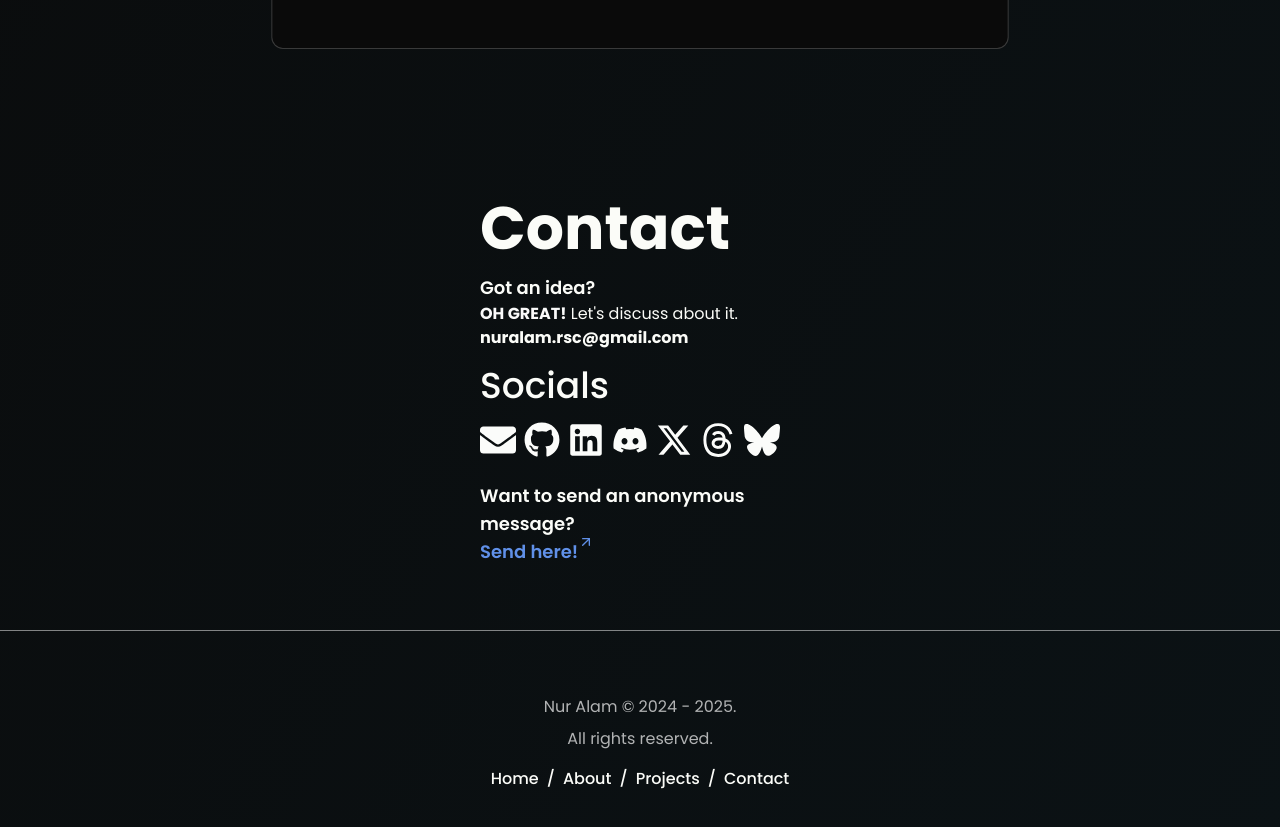
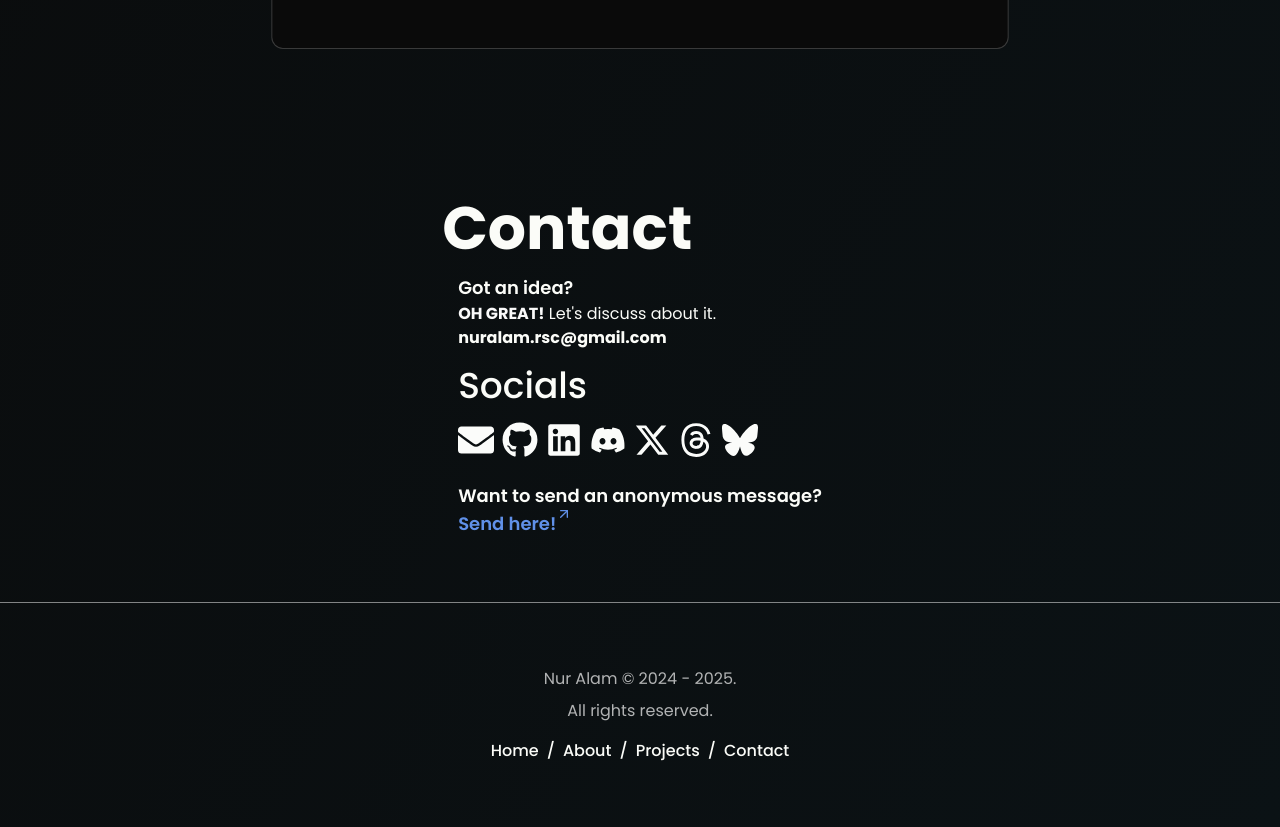
Before and after one commit to NurAlam123/natrium, a Next.js app: page / in a window 1280 px wide. Shown: the part 6160-6987 px from the top of the page. Built offline with nearby package versions, Linux system fonts and the light colour scheme.

Commit message:
fix: fix contact page animation

```diff
--- a/src/components/Contact/MessageLink.tsx
+++ b/src/components/Contact/MessageLink.tsx
@@ -4,7 +4,7 @@ import Link from "next/link";
 const MessageLink = () => {
   return (
     <>
-      <p className="font-semibold text-start mt-6 max-w-xs">
+      <p className="font-semibold text-start mt-6 max-w-sm">
         Want to send an anonymous message?
         <Link href="/message" className="flex text-blue w-fit relative">
           Send here!
--- a/src/components/animation/layout.tsx
+++ b/src/components/animation/layout.tsx
@@ -1,5 +1,6 @@
 "use client";
-import { motion } from "framer-motion";
+import { motion, useInView, Variants } from "framer-motion";
+import { useEffect, useRef } from "react";
 
 export const SlideIn = ({
   children,
@@ -34,3 +35,39 @@ export const BlurOut = ({ children }: { children?: React.ReactNode }) => {
     </motion.div>
   );
 };
+
+const fadeInViewVariants: Variants = {
+  initial: {
+    opacity: 0,
+    scale: 0.8,
+  },
+  fadeIn: {
+    opacity: 1,
+    scale: 1,
+    transition: {
+      duration: 0.4,
+      ease: "easeIn",
+    },
+  },
+};
+
+export const FadeInView: React.FC<{
+  children: React.ReactNode;
+  className?: string;
+  once?: boolean;
+  amount?: number;
+}> = ({ children, once = false, className, amount = 0.3 }) => {
+  const containerRef = useRef<HTMLDivElement>(null);
+  const inView = useInView(containerRef, { amount: amount, once: once });
+
+  return (
+    <motion.div
+      ref={containerRef}
+      animate={inView ? "fadeIn" : "initial"}
+      variants={fadeInViewVariants}
+      className={className}
+    >
+      {children}
+    </motion.div>
+  );
+};
--- a/src/sections/Contact.tsx
+++ b/src/sections/Contact.tsx
@@ -1,29 +1,13 @@
-"use client";
-
+import { FadeInView } from "@/components/animation/layout";
 import { MessageLink, Socials } from "@/components/Contact";
-import { motion, useScroll } from "framer-motion";
-import { useRef } from "react";
 
 const Contact = () => {
-  const containerRef = useRef<HTMLElement>(null);
-  const { scrollYProgress } = useScroll({
-    target: containerRef,
-    offset: ["start end", "end end"],
-  });
-
   return (
-    <motion.section
-      id="contact"
-      ref={containerRef}
-      className="flex justify-center relative mx-4 py-16"
-      style={{
-        opacity: scrollYProgress,
-      }}
-    >
-      <div className="text-justify">
+    <section id="contact" className="flex justify-center relative mx-4 py-16">
+      <FadeInView>
         <h2 className="mb-4">Contact</h2>
-        <div className="space-y-4">
-          <div className="max-w-screen-md">
+        <div className="space-y-4 mx-4">
+          <div>
             <p className="text-lg font-semibold">Got an idea?</p>
             <p>
               <b className="text-daisy">OH GREAT!</b> Let&apos;s discuss about
@@ -42,8 +26,8 @@ const Contact = () => {
             <MessageLink />
           </div>
         </div>
-      </div>
-    </motion.section>
+      </FadeInView>
+    </section>
   );
 };
 
```
